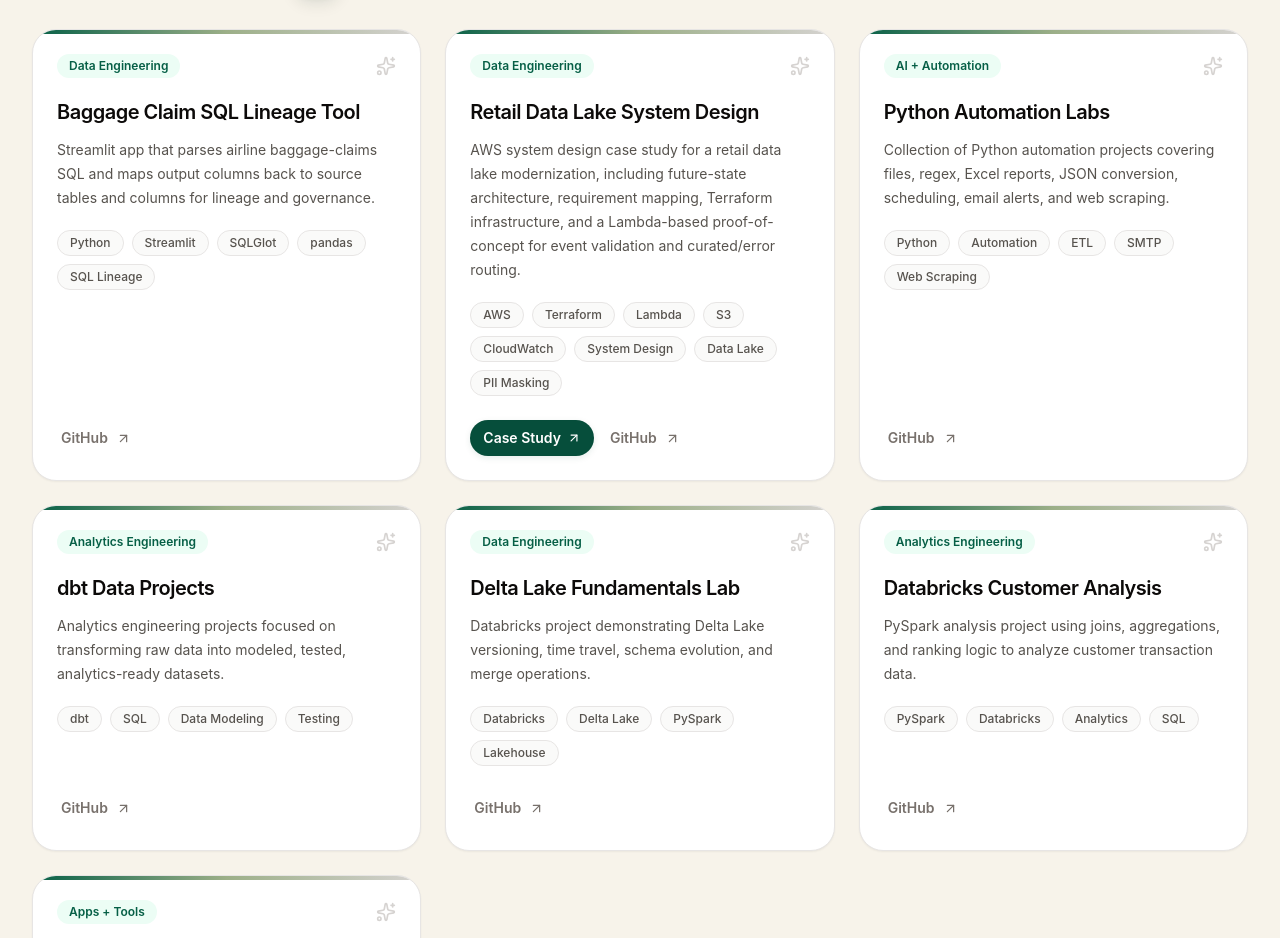
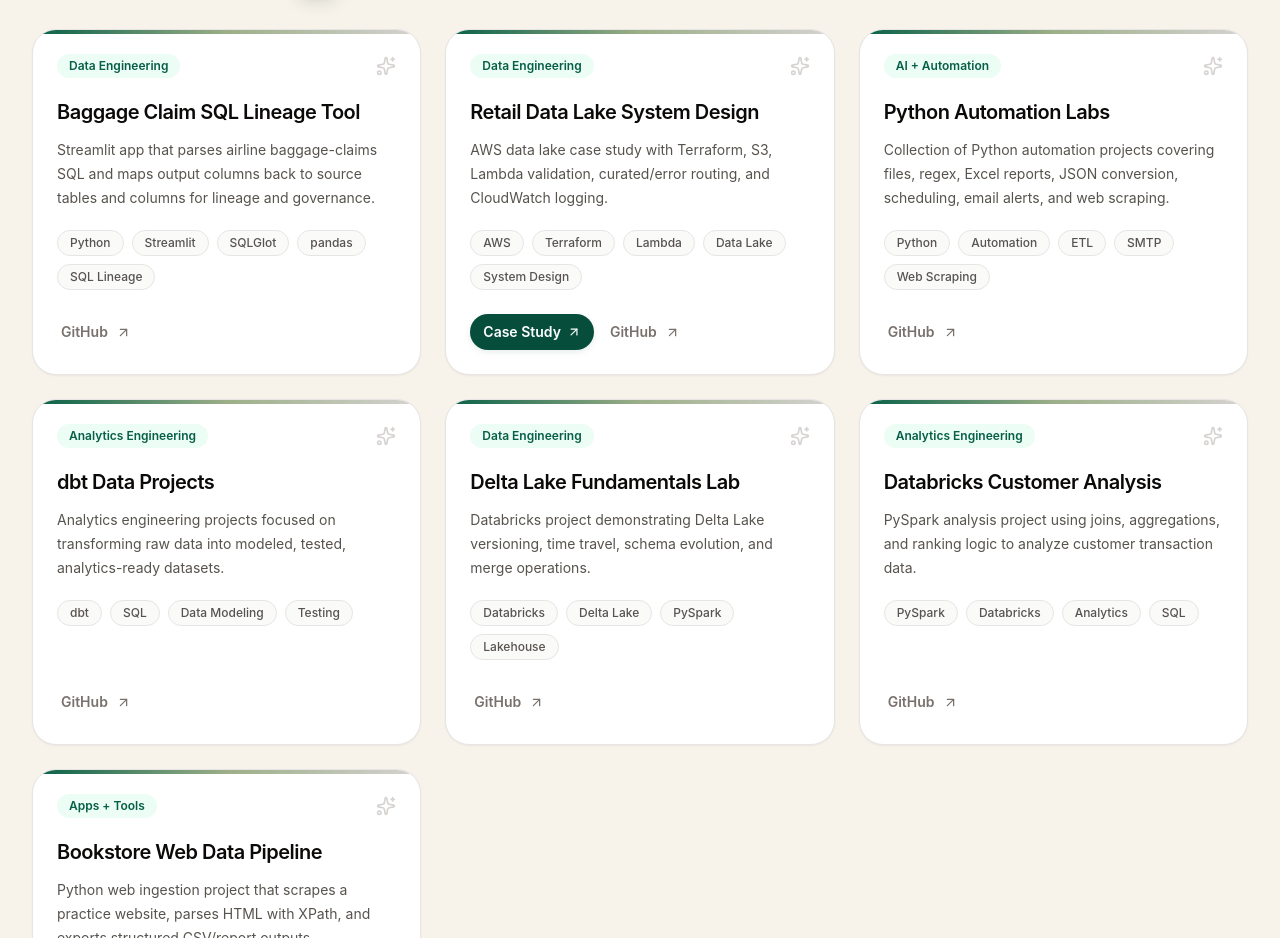
Before and after one commit to jenniferarias414/portfolio-v2, a React (Vite) app: page / in a window 1280 px wide. Shown: the part 1540-2478 px from the top of the page. Built offline with nearby package versions, Linux system fonts and the light colour scheme.

Commit message:
shortened description of project card

```diff
--- a/src/pages/Home.jsx
+++ b/src/pages/Home.jsx
@@ -34,8 +34,8 @@
     title: "Retail Data Lake System Design",
     category: "Data Engineering",
     summary:
-      "AWS system design case study for a retail data lake modernization, including future-state architecture, requirement mapping, Terraform infrastructure, and a Lambda-based proof-of-concept for event validation and curated/error routing.",
-    tags: ["AWS", "Terraform", "Lambda", "S3", "CloudWatch", "System Design", "Data Lake", "PII Masking"],
+      "AWS data lake case study with Terraform, S3, Lambda validation, curated/error routing, and CloudWatch logging.",
+    tags: ["AWS", "Terraform", "Lambda", "Data Lake", "System Design"],
     github: "https://github.com/jenniferarias414/retail-data-lake-system-design/tree/main",
     caseStudyUrl: retailDataLakeCaseStudyUrl,
   },
```
